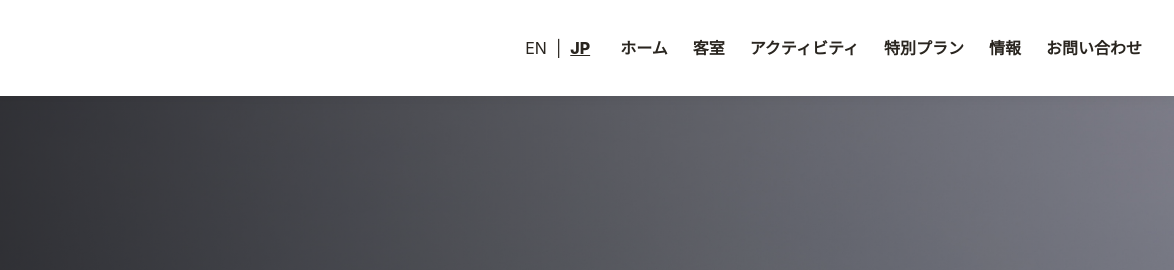
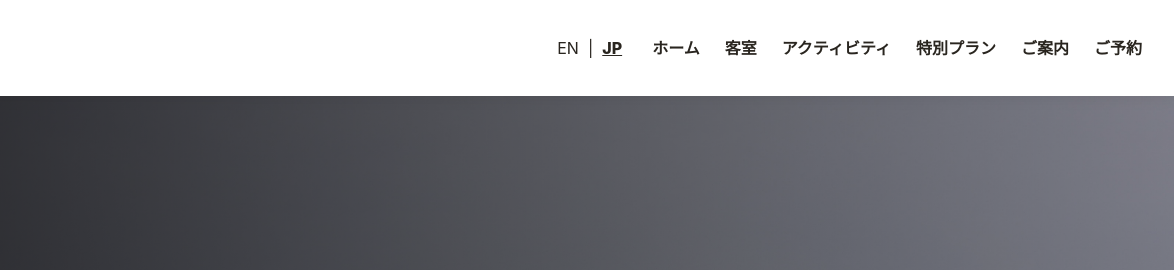
Before and after one commit to JMOJPG/DicoSurfPoint, a plain HTML site: page info-jp.html in a window 1280 px wide. Shown: the top 270 px of the page, 106-1280 px from the left. Drawn offline with Linux system fonts and the light colour scheme.

Commit message:
Update info-jp.html

```diff
--- a/info-jp.html
+++ b/info-jp.html
@@ -66,7 +66,7 @@ body{background:#f7f4ef;color:#29251f}
 <div class="lang"><a href="info.html" lang="en">EN</a>  |  <a class="current" href="info-jp.html" lang="ja">JP</a></div>
 <button aria-controls="jp-navigation" aria-expanded="false" aria-label="メニューを開く" class="menu-btn" type="button"><span></span><span></span><span></span></button>
 <nav aria-label="メインメニュー" class="nav" id="jp-navigation">
-<a href="index-jp.html">ホーム</a><a href="rooms-jp.html">客室</a><a href="activities-jp.html">アクティビティ</a><a href="offers-jp.html">特別プラン</a><a aria-current="page" href="info-jp.html">情報</a><a href="contact-jp.html">お問い合わせ</a>
+<a href="index-jp.html">ホーム</a><a href="rooms-jp.html">客室</a><a href="activities-jp.html">アクティビティ</a><a href="offers-jp.html">特別プラン</a><a aria-current="page" href="info-jp.html">ご案内</a><a href="contact-jp.html">ご予約</a>
 </nav>
 </header>
 <!-- INFO PAGE -->
```
